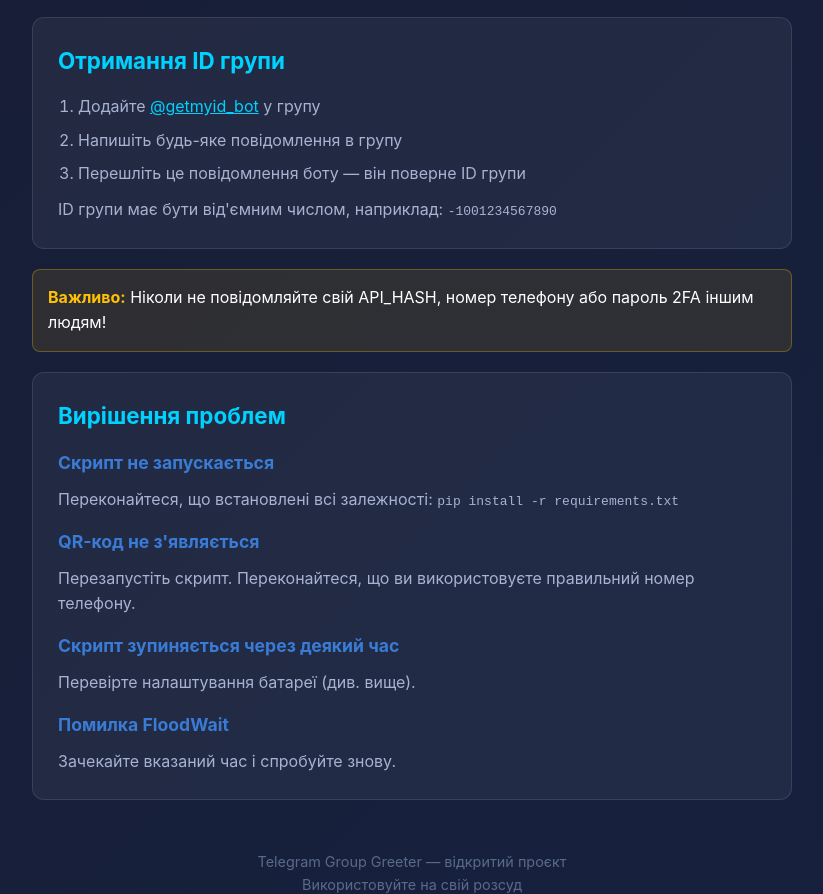
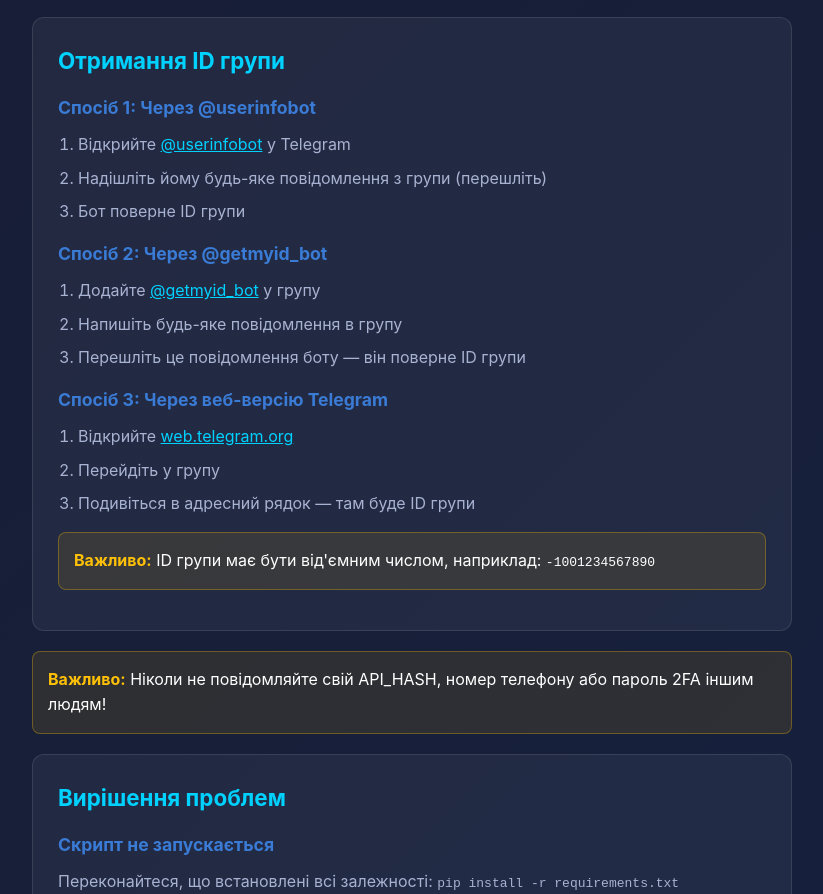
Before and after one commit to mrharrison8923/SiteScript, a plain HTML site: page index.html in a window 1280 px wide. Shown: the part 2410-3304 px from the top of the page, without its empty margins (228-1051 px from the left). Drawn offline with Linux system fonts and the light colour scheme.

Commit message:
Оновлена інструкція отримання ID групи

```diff
--- a/index.html
+++ b/index.html
@@ -240,12 +240,31 @@
 
         <div class="card">
             <h2>Отримання ID групи</h2>
+
+            <h3>Спосіб 1: Через @userinfobot</h3>
+            <ol>
+                <li>Відкрийте <a href="https://t.me/userinfobot" style="color:#00d2ff">@userinfobot</a> у Telegram</li>
+                <li>Надішліть йому будь-яке повідомлення з групи (перешліть)</li>
+                <li>Бот поверне ID групи</li>
+            </ol>
+
+            <h3>Спосіб 2: Через @getmyid_bot</h3>
             <ol>
                 <li>Додайте <a href="https://t.me/getmyid_bot" style="color:#00d2ff">@getmyid_bot</a> у групу</li>
                 <li>Напишіть будь-яке повідомлення в групу</li>
                 <li>Перешліть це повідомлення боту — він поверне ID групи</li>
             </ol>
-            <p>ID групи має бути від'ємним числом, наприклад: <code>-1001234567890</code></p>
+
+            <h3>Спосіб 3: Через веб-версію Telegram</h3>
+            <ol>
+                <li>Відкрийте <a href="https://web.telegram.org" style="color:#00d2ff">web.telegram.org</a></li>
+                <li>Перейдіть у групу</li>
+                <li>Подивіться в адресний рядок — там буде ID групи</li>
+            </ol>
+
+            <div class="warning">
+                <strong>Важливо:</strong> ID групи має бути від'ємним числом, наприклад: <code>-1001234567890</code>
+            </div>
         </div>
 
         <div class="warning">
```
Also changed, not shown: files/profiles.json (+4 -4 lines).
